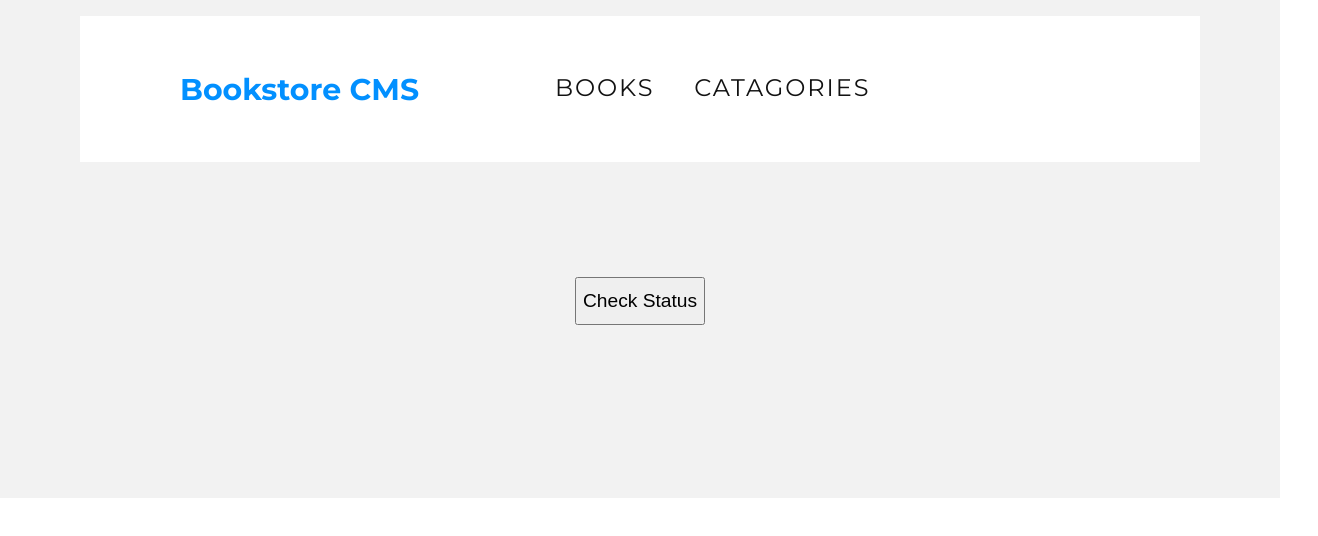
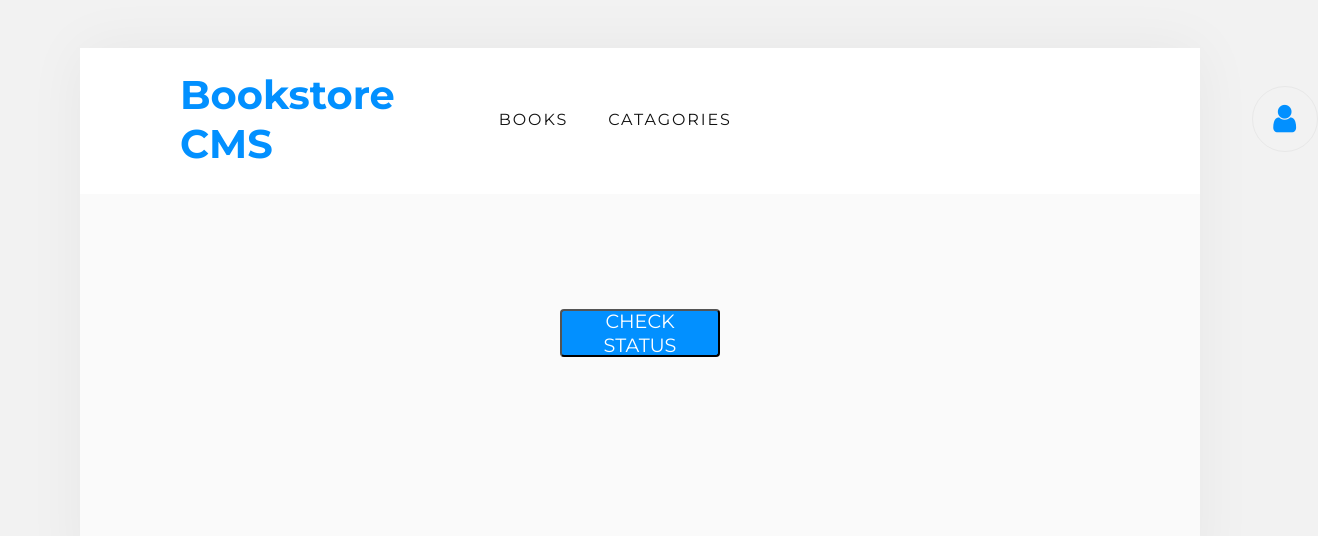
Before and after one commit to Micky373/bookstore, a React (Create React App) app: page /Catagories in a window 1280 px wide. Shown: the top 536 px of the page, 1318 px wide, since content can reach past the window. Built offline with nearby package versions, Linux system fonts and the light colour scheme; no server answers.

Commit message:
Finish styling the form

```diff
--- a/public/index.html
+++ b/public/index.html
@@ -14,6 +14,10 @@
       href="https://fonts.googleapis.com/css?family=Montserrat:100,200,300,regular,500,600,700,800,900,100italic,200italic,300italic,italic,500italic,600italic,700italic,800italic,900italic"
       rel="stylesheet"
     />
+    <link
+      rel="stylesheet"
+      href="https://cdnjs.cloudflare.com/ajax/libs/font-awesome/4.7.0/css/font-awesome.min.css"
+    />
     <link rel="manifest" href="%PUBLIC_URL%/manifest.json" />
     <title>Book Store App</title>
   </head>
--- a/src/App.css
+++ b/src/App.css
@@ -1,18 +1,41 @@
 body {
   margin: 0;
+  background-color: rgba(0, 0, 0, 0.05);
+  font-family: Montserrat, sans-serif;
+}
+
+button {
+  padding: 1rem;
+  background-color: #0290ff;
+  border-radius: 4px;
+  width: 10rem;
+  height: 3rem;
+  color: #fff;
+  font-family: Montserrat, sans-serif;
+  font-size: larger;
+  text-transform: uppercase;
+  display: flex;
+  align-items: center;
+  justify-content: center;
 }
 
 #root {
-  padding: 1rem 5rem;
-  background-color: rgba(0, 0, 0, 0.05);
+  padding: 3rem 5rem;
+  height: max-content;
+}
+
+.app{
+  box-shadow: 0 0 60px 0 rgba(0, 0, 0, 0.05);
+  background-color: #fafafa;
+  border-radius: 4px;
+  padding: 0 0 4rem;
 }
 
 li,
 a {
   text-decoration: none;
   text-transform: uppercase;
-  font-family: Montserrat;
-  font-size: 1.5rem;
+  font-size: 1rem;
   font-weight: normal;
   font-stretch: normal;
   font-style: normal;
@@ -24,7 +47,7 @@ a {
 nav {
   display: flex;
   justify-content: flex-start;
-  gap: 3rem;
+  gap: 4rem;
   align-items: center;
   padding: 1.438rem 6.188rem 1.688rem 6.25rem;
   height: 6rem;
@@ -35,6 +58,7 @@ nav {
   display: flex;
   list-style: none;
   justify-content: space-between;
+  align-items: center ;
   gap: 2.5rem;
 }
 
@@ -44,11 +68,6 @@ nav {
   align-items: center;
   justify-content: center;
   height: 20rem;
-}
-
-.status_button {
-  height: 3rem;
-  font-size: larger;
 }
 
 .books_container {
@@ -62,6 +81,7 @@ nav {
 
 .add_book form {
   display: flex;
+  align-items: center;
+  margin-left: 2rem;
   gap: 1rem;
-  margin-top: 3rem;
 }
--- a/src/App.js
+++ b/src/App.js
@@ -6,7 +6,7 @@ import Navbar from './components/Navbar';
 import './App.css';
 
 const App = () => (
-  <div className="App">
+  <div className="app">
     <Router>
       <Navbar />
       <Routes>
--- a/src/components/AddBook.js
+++ b/src/components/AddBook.js
@@ -2,13 +2,31 @@ import { useState } from 'react';
 import { useDispatch } from 'react-redux';
 import { v4 as uuidv4 } from 'uuid';
 import { postBook } from '../redux/books/books';
+
+const headerStyle = {
+  textTransform: 'uppercase',
+  marginLeft: '2rem',
+  marginTop: '8rem',
+  fontSize: '2rem',
+  color: '#888888',
+  fontStyle: 'bold',
+};
+
+const fontStyle = {
+  fontFamily: 'Montserrat, sans-serif',
+  padding: '0 2rem',
+  fontSize: '1.5rem',
+  color: '#888888',
+  width: '20rem',
+  height: '3rem',
+};
 
 const AddBook = () => {
   const [form, setForm] = useState({
     item_id: '',
     title: '',
     author: '',
-    category: 'Check',
+    category: '',
   });
 
   const titleChange = (e) => {
@@ -25,6 +43,13 @@ const AddBook = () => {
     });
   };
 
+  const catagoryChange = (e) => {
+    setForm({
+      ...form,
+      category: e.target.value,
+    });
+  };
+
   const dispatch = useDispatch();
 
   const submitBook = (e) => {
@@ -33,7 +58,7 @@ const AddBook = () => {
       item_id: uuidv4(),
       author: form.author,
       title: form.title,
-      category: 'Check',
+      category: form.category,
     };
     dispatch(postBook(theBook));
     form.author = '';
@@ -42,9 +67,19 @@ const AddBook = () => {
 
   return (
     <div className="add_book">
+      <h2 style={headerStyle}>Add new book</h2>
       <form onSubmit={(e) => submitBook(e)}>
-        <input className="author" placeholder="Author name" value={form.author} onChange={(e) => authorChange(e)} required />
-        <input className="title" placeholder="Book title" value={form.title} onChange={(e) => titleChange(e)} required />
+        <input className="author" style={fontStyle} placeholder="Author name" value={form.author} onChange={(e) => authorChange(e)} required />
+        <input className="title" style={fontStyle} placeholder="Book title" value={form.title} onChange={(e) => titleChange(e)} required />
+        <select style={fontStyle} onChange={(e) => catagoryChange(e)} required>
+          <option value="" disabled selected hidden>Please Choose...</option>
+          <option value="Education">Education</option>
+          <option value="Adventure">Adventure</option>
+          <option value="Comedy">Comedy</option>
+          <option value="Drama">Drama</option>
+          <option value="Fantasy">Fantasy</option>
+          <option value="Horror">Horror</option>
+        </select>
         <button className="add_button" type="submit">ADD BOOK</button>
       </form>
     </div>
--- a/src/components/Book.js
+++ b/src/components/Book.js
@@ -4,7 +4,12 @@ import { useDispatch } from 'react-redux';
 import { removeBook } from '../redux/books/books';
 
 const Book = (props) => {
-  const { title, author, id } = props;
+  const {
+    title,
+    author,
+    id,
+    category,
+  } = props;
   const dispatch = useDispatch();
   const remove = (bookToBeRemoved) => {
     dispatch(removeBook(bookToBeRemoved));
@@ -14,6 +19,7 @@ const Book = (props) => {
     <div className="book">
       <h1 className="book_author">{author}</h1>
       <h1 className="book_title">{title}</h1>
+      <h1 className="book_category">{category}</h1>
       <button className="remove_button" type="button" id={id} onClick={(e) => remove(e.target.id)}>Remove</button>
     </div>
   );
@@ -23,5 +29,6 @@ Book.propTypes = {
   title: PropTypes.string.isRequired,
   author: PropTypes.string.isRequired,
   id: PropTypes.string.isRequired,
+  category: PropTypes.string.isRequired,
 };
 export default Book;
--- a/src/components/Books.js
+++ b/src/components/Books.js
@@ -6,12 +6,14 @@ const Books = () => {
   const bookState = useSelector((state) => state.books);
   const booksToBeDisplayed = bookState.books;
   return (
-    <div className="books_container">
-      {(bookState.loading === false) ? booksToBeDisplayed[0].map((books) => (
-        <div key={books.id}>
-          <Book author={books.author} title={books.title} id={books.id} />
-        </div>
-      )) : <h1>****LOADING***</h1>}
+    <div>
+      <div className="books_container">
+        {(bookState.loading === false) ? booksToBeDisplayed[0].map((books) => (
+          <div key={books.id}>
+            <Book author={books.author} title={books.title} id={books.id} category={books.genre} />
+          </div>
+        )) : <h1>****LOADING***</h1>}
+      </div>
       <AddBook />
     </div>
   );
--- a/src/components/Navbar.js
+++ b/src/components/Navbar.js
@@ -2,16 +2,27 @@ import React from 'react';
 import { Link } from 'react-router-dom';
 
 const HeaderStyle = {
-  width: '15rem',
-  height: '2.313rem',
-  margin: '0.375rem 2.938rem 0.125rem 0',
   fontFamily: 'Montserrat',
-  fontSize: '1.875rem',
+  fontSize: '2.5rem',
   fontWeight: 'bold',
   fontStretch: 'normal',
   fontStyle: 'normal',
   lineHeight: 'normal',
   letterSpacing: 'normal',
+  color: '#0290ff',
+};
+
+const userLogoStyle = {
+  height: '3rem',
+  width: '3rem',
+  display: 'flex',
+  alignItems: 'center',
+  justifyContent: 'center',
+  marginLeft: '30rem',
+  fontSize: '2rem',
+  border: 'solid 1px #e8e8e8',
+  padding: '0.5rem',
+  borderRadius: '50%',
   color: '#0290ff',
 };
 
@@ -21,6 +32,9 @@ const Navbar = () => (
     <ul className="nav_links">
       <Link to="/"><li>Books</li></Link>
       <Link to="/Catagories"><li>Catagories</li></Link>
+      <div style={userLogoStyle}>
+        <i className="fa fa-user" aria-hidden="true" />
+      </div>
     </ul>
   </nav>
 );
```
